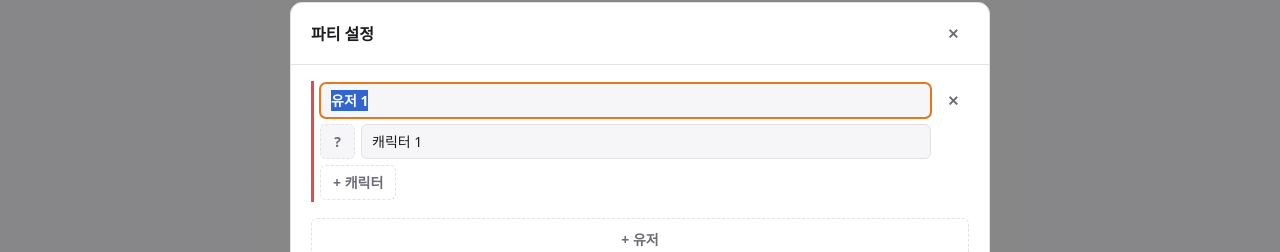
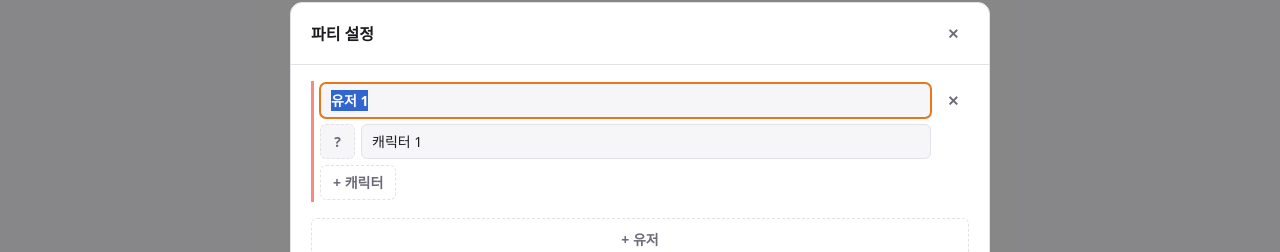
Before and after one commit to SJ70/maple-party-composer, a React (Vite) app: page / in a window 1280 px wide. Both pictures are taken after a click on the button "파티 설정". Shown: the part 229-481 px from the top of the page. Built offline with nearby package versions, Linux system fonts and the light colour scheme.

Commit message:
refactor: 유저 색상 인원 수에 따라 색조 분배

```diff
--- a/src/components/UserSettings.tsx
+++ b/src/components/UserSettings.tsx
@@ -97,7 +97,7 @@ export function UserSettings({ users, characters, onApply }: Props) {
           {draft.users.map((u, i) => {
             const owned = draft.characters.filter((c) => c.userId === u.id)
             return (
-              <li key={u.id} style={{ '--user-color': userColor(i) } as CSSProperties}>
+              <li key={u.id} style={{ '--user-color': userColor(i, draft.users.length) } as CSSProperties}>
                 <div className="user-modal-user">
                   <input
                     value={u.name}
--- a/src/userColors.ts
+++ b/src/userColors.ts
@@ -1,7 +1,15 @@
-/** 유저 색상. 유저 순서대로 빨 · 주 · 노 · 초 · 파 · 남 · 보, 넘치면 처음부터 반복 */
-const RAINBOW = ['#e5484d', '#f2811d', '#f2c200', '#30a46c', '#3b82f6', '#4353c4', '#8e4ec6']
+/**
+ * 유저 색상. 인원 수만큼 색상환을 균등 분할해 색조를 배정한다 (빨강에서 시작).
+ * OKLCH 를 써서 색조가 달라도 명도 · 채도가 눈으로 보기에 일정하게 유지된다.
+ */
+const START_HUE = 25 // OKLCH 기준 빨강
+const LIGHTNESS = 0.75
+const CHROMA = 0.13
 
-export const userColor = (index: number) => RAINBOW[index % RAINBOW.length]
+export const userColor = (index: number, count: number) => {
+  const hue = (START_HUE + (360 * index) / Math.max(count, 1)) % 360
+  return `oklch(${LIGHTNESS} ${CHROMA} ${hue.toFixed(1)})`
+}
 
 /** userId → 색상 */
-export const userColors = (users: { id: string }[]) => new Map(users.map((u, i) => [u.id, userColor(i)]))
+export const userColors = (users: { id: string }[]) => new Map(users.map((u, i) => [u.id, userColor(i, users.length)]))
```
